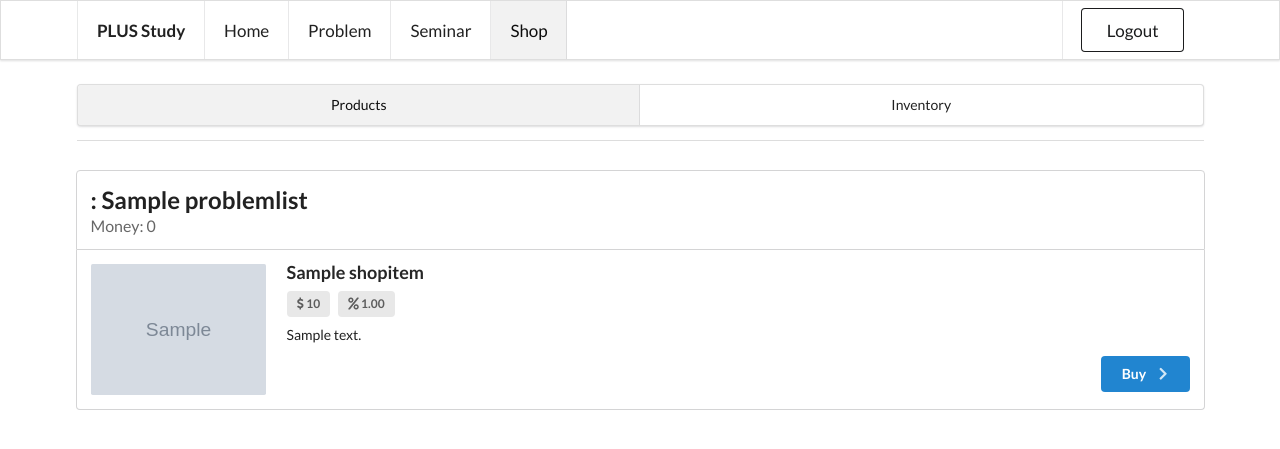
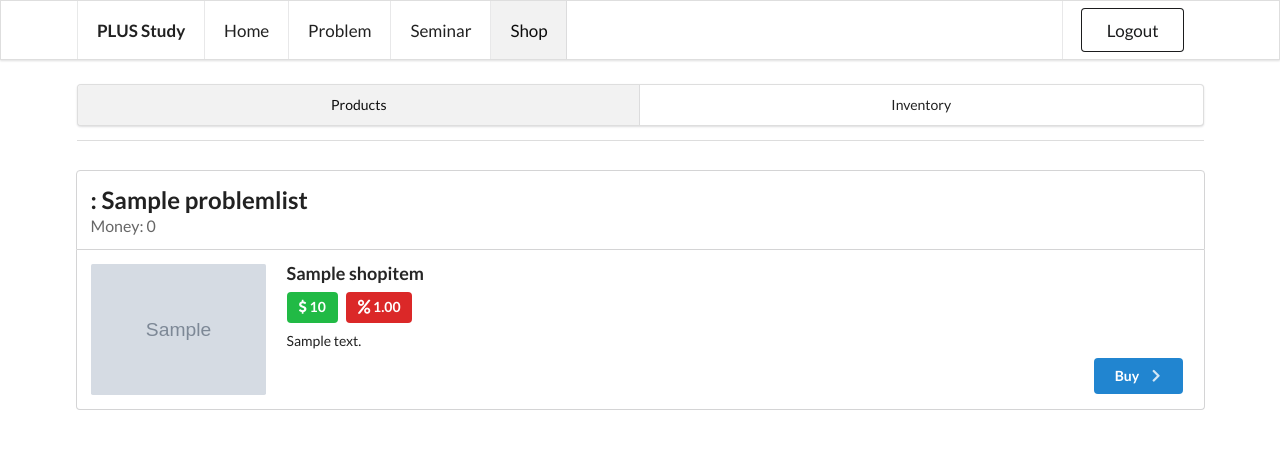
Before and after one commit to PLUS-POSTECH/study.plus.or.kr, a Django app: page /shop/ in a window 1280 px wide. Shown: the top 449 px of the page. Run offline with Django 3.2, Linux system fonts and the light colour scheme; a user stored in the database is signed in; tables that the repository leaves empty hold one stand-in row (values such as "Sample post"); grey boxes marked "Sample" are stand-in pictures; data that the repository does not hold is empty; parts of the project's set-up code (start-up, migrations or seed data) failed here and were passed over.

Commit message:
prod buy

```diff
--- a/src/shop/templates/shop/prod.html
+++ b/src/shop/templates/shop/prod.html
@@ -20,13 +20,13 @@
                         <img src="{{ item.image.path }}">
                     </div>
                     <div class="middle aligned content">
-                        <div class="header">{{ item.title }}</div>
+                        <a class="header">{{ item.title }}</a>
                         <div class="meta">
-                            <a class="ui label">
+                            <a class="ui large green label">
                                 <i class="dollar sign icon"></i>
                                 {{ item.price }}
                             </a>
-                            <a class="ui label">
+                            <a class="ui large red label">
                                 <i class="percent icon"></i>
                                 {{ item.chance }}
                             </a>
@@ -35,10 +35,15 @@
                             <p>{{ item.description }}</p>
                         </div>
                         <div class="extra">
-                            <div class="ui right floated primary button">
-                                Buy
-                                <i class="right chevron icon"></i>
-                            </div>
+                            <form class="ui form" action="{% url 'shop:buy' pk=info.shop.pk %}" method="post">
+                                {% csrf_token %}
+                                <input type="hidden" name="item" value="{{ item.pk }}">
+                                <div class="ui right floated primary submit button">
+                                    Buy
+                                    <i class="right chevron icon"></i>
+                                </div>
+                            </form>
+
                         </div>
                     </div>
                 </div>
```
